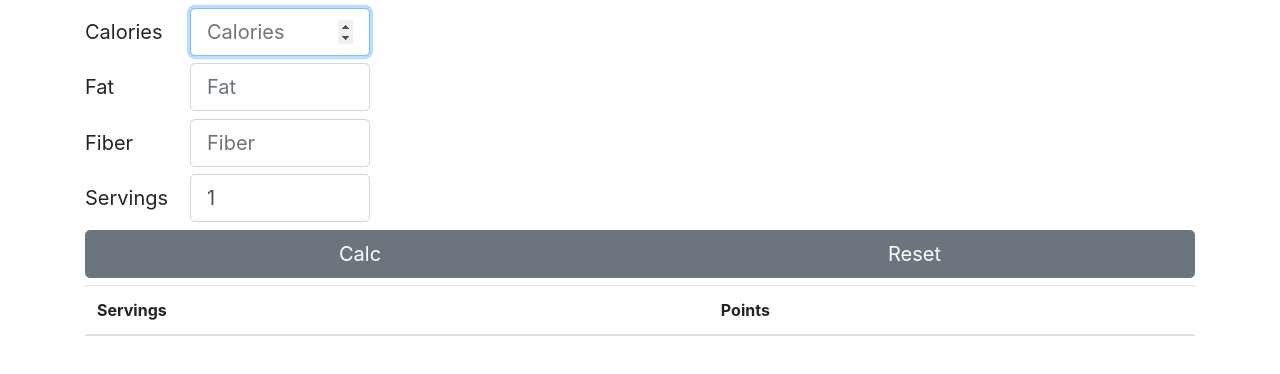
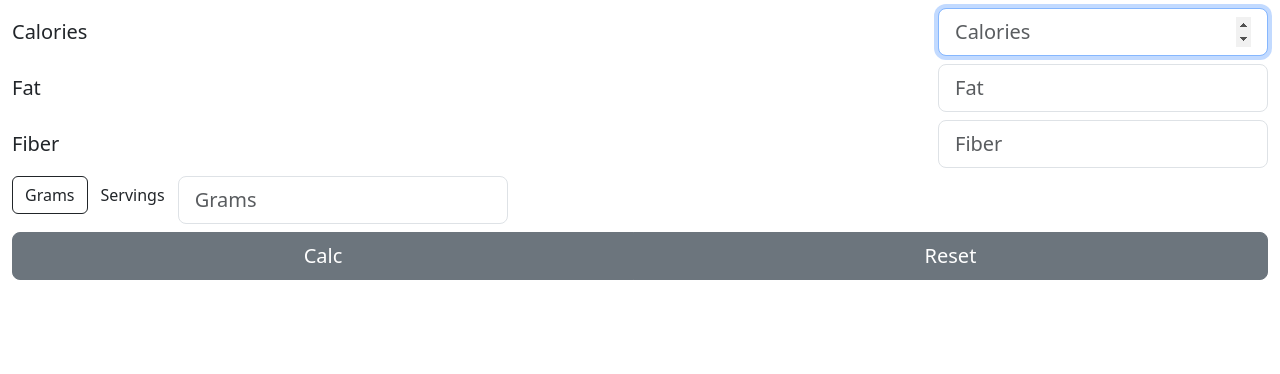
Before and after one commit to MichaelAndCara/point-calc, an Angular app: page / in a window 1280 px wide. Shown: the top 374 px of the page. Built offline with nearby package versions, Linux system fonts and the light colour scheme.

Commit message:
init grams and github pages

```diff
--- a/angular.json
+++ b/angular.json
@@ -110,6 +110,9 @@
               "devServerTarget": "point-calc:serve:production"
             }
           }
+        },
+        "deploy": {
+          "builder": "angular-cli-ghpages:deploy"
         }
       }
     }
--- a/package.json
+++ b/package.json
@@ -20,7 +20,10 @@
     "@angular/platform-browser": "^16.2.1",
     "@angular/platform-browser-dynamic": "^16.2.1",
     "@angular/router": "^16.2.1",
-    "bootstrap": "^4.4.1",
+    "@fortawesome/angular-fontawesome": "^0.13.0",
+    "@fortawesome/fontawesome-svg-core": "^6.4.2",
+    "@fortawesome/free-solid-svg-icons": "^6.4.2",
+    "bootstrap": "^5.3.1",
     "rxjs": "~6.5.5",
     "tslib": "^2.0.0",
     "zone.js": "~0.13.1"
@@ -33,6 +36,7 @@
     "@types/jasmine": "~3.6.0",
     "@types/jasminewd2": "^2.0.8",
     "@types/node": "^12.11.1",
+    "angular-cli-ghpages": "^2.0.3",
     "codelyzer": "^6.0.0",
     "jasmine-core": "~3.6.0",
     "jasmine-spec-reporter": "~5.0.0",
--- a/src/app/app.module.ts
+++ b/src/app/app.module.ts
@@ -3,6 +3,7 @@ import { FormsModule } from '@angular/forms';
 import { NgModule } from '@angular/core';
 
 import { AppComponent } from './app.component';
+import { FontAwesomeModule } from '@fortawesome/angular-fontawesome';
 import { CalculatorComponent } from './calculator/calculator.component';
 
 @NgModule({
@@ -12,7 +13,8 @@ import { CalculatorComponent } from './calculator/calculator.component';
   ],
   imports: [
     BrowserModule,
-    FormsModule
+    FormsModule,
+    FontAwesomeModule
   ],
   providers: [],
   bootstrap: [AppComponent]
--- a/src/app/calculator/calculator.component.html
+++ b/src/app/calculator/calculator.component.html
@@ -1,45 +1,52 @@
-<div class="container">
-    <div class="row">
-      <div class="col-xs-4">
-          <label for="calories" class="col-sm-2 col-form-label col-form-label-lg">Calories</label>
+<div class="d-flex justify-content-between pt-2">
+  <label for="calories" class="col-sm-2 col-form-label col-form-label-lg pe-2 flex-grow-1">Calories</label>
+  <input [(ngModel)]="food.calories" class="form-control form-control-lg w-auto" id="calories" type="number"
+    placeholder="Calories" autofocus onClick="this.select()" (keyup.enter)="keytab('fat')">
 </div>
-      <div class="col-xs-8">
-        <input [(ngModel)]="food.calories" class="form-control form-control-lg" id="calories" type="number" placeholder="Calories" autofocus onClick="this.select()" (keyup.enter)="keytab('fat')">
+<div class="d-flex justify-content-between pt-2">
+  <label for="fat" class="col-sm-2 col-form-label col-form-label-lg pe-2">Fat</label>
+  <input [(ngModel)]="food.fat" class="form-control form-control-lg w-auto" id="fat" type="number" placeholder="Fat"
+    onClick="this.select()" (keyup.enter)="keytab('fiber')">
 </div>
+<div class="d-flex justify-content-between pt-2">
+  <label for="fiber" class="col-sm-2 col-form-label col-form-label-lg">Fiber</label>
+  <input [(ngModel)]="food.fiber" class="form-control form-control-lg w-auto" id="fiber" type="number"
+    placeholder="Fiber" onClick="this.select()" (keyup.enter)="keytab('grams')">
 </div>
-    <div class="row">
-        <div class="col-xs-4">
-            <label for="fat" class="col-sm-2 col-form-label col-form-label-lg">Fat</label>
+<div class="d-flex pt-2">
+  <div class="w-400">
+    <input type="radio" class="btn-check form-control-lg" name="options-base" id="option5" autocomplete="off"
+      [attr.checked]="gramsToggle ? 'checked' : null" (click)="toggleGrams(true)">
+    <label class="btn" for="option5">Grams</label>
+    <input type="radio" class="btn-check form-control-lg" name="options-base" id="option6" autocomplete="off"
+      [attr.checked]="!gramsToggle ? 'checked' : null" (click)="toggleGrams(false)">
+    <label class="btn" for="option6">Servings</label>
   </div>
-      <div class="col-xs-8">
-        <input [(ngModel)]="food.fat" class="form-control form-control-lg" id="fat" type="number" placeholder="Fat" onClick="this.select()" (keyup.enter)="keytab('fiber')">
+  <input [(ngModel)]="food.grams" class="form-control form-control-lg w-auto" id="grams" type="number"
+    placeholder="{{gramsToggle ? 'Grams' : 'Servings'}}" onClick="this.select()" (keyup.enter)="keytab('calculate')">
 </div>
-    </div>
-    <div class="row">
-        <div class="col-xs-4">
-            <label for="fiber" class="col-sm-2 col-form-label col-form-label-lg">Fiber</label>
-        </div>
-      <div class="col-xs-8">
-        <input [(ngModel)]="food.fiber" class="form-control form-control-lg" id="fiber" type="number" placeholder="Fiber" onClick="this.select()" (keyup.enter)="keytab('servings')">
-      </div>
-    </div>
-    <div class="row">
-        <div class="col-xs-4">
-            <label for="servings" class="col-sm-2 col-form-label col-form-label-lg">Servings</label>
-        </div>
-      <div class="col-xs-8">
-        <input [(ngModel)]="food.servings" class="form-control form-control-lg" id="servings" type="number" placeholder="Servings" onClick="this.select()" (keyup.enter)="keytab('calculate')">
-      </div>
-    </div>
-    <div class="row">
-      <div class="col-xs-12 col-sm-12 btn-group" role="group">
-        <button (click)="calculate(food)" id="calculate" class="btn btn-secondary btn-lg" type="submit">Calc</button>
-        <button (click)="reset()" class="btn btn-secondary btn-lg" type="submit">Reset</button>
-      </div>
+<div class="btn-group d-flex justify-content-between pt-2">
+  <button (click)="calculate(food)" id="calculate" class="btn btn-secondary btn-lg flex-fill"
+    type="submit">Calc</button>
+  <button (click)="reset()" class="btn btn-secondary btn-lg flex-fill" type="submit">Reset</button>
 </div>
 <div class="row">
   <div class="col-xs-12 col-sm-12">
-        <table class="table">
+    <table *ngIf="points && points.length > 0 && gramsToggle" class="table">
+      <thead>
+        <tr>
+          <th>Grams</th>
+          <th>Points</th>
+        </tr>
+      </thead>
+      <tbody>
+        <tr *ngFor="let point of points">
+          <td>{{point.grams | number:'1.0-0'}}</td>
+          <td>{{point.points | number:'1.0-0'}}</td>
+        </tr>
+      </tbody>
+    </table>
+    <table *ngIf="points && points.length && !gramsToggle" class="table">
       <thead>
         <tr>
           <th>Servings</th>
@@ -55,4 +62,3 @@
     </table>
   </div>
 </div>
-  </div>
--- a/src/app/calculator/calculator.component.ts
+++ b/src/app/calculator/calculator.component.ts
@@ -1,6 +1,7 @@
 import { Component, OnInit } from '@angular/core';
 import { Food } from 'src/app/models/food';
 import { Point } from 'src/app/models/point';
+import { faChevronUp, faChevronDown } from '@fortawesome/free-solid-svg-icons';
 
 @Component({
   selector: 'app-calculator',
@@ -8,19 +9,30 @@ import { Point } from 'src/app/models/point';
   styleUrls: ['./calculator.component.css']
 })
 export class CalculatorComponent implements OnInit {
-
+  public faChevronUp = faChevronUp;
+  public faChevronDown = faChevronDown;
   public title = 'WW Point Calc';
   public food: Food = new Food();
   public points: Point[] = [];
+  public gramsToggle = true;
+  private gramIncrement = 0;
 
   constructor() { }
 
   ngOnInit() {
-    this.food.servings = 1;
+  }
+
+  toggleGrams(gramsToggle: boolean) {
+    this.gramsToggle = gramsToggle;
+    this.food.grams = undefined;
+    this.food.servings = undefined;
+    this.points = [];
   }
 
   calculate(food: Food) {
     this.points = [];
+    this.gramIncrement = 0;
+    this.lockGramIncrement();
 
     if (food.calories == null) {
       return;
@@ -34,7 +46,41 @@ export class CalculatorComponent implements OnInit {
       food.fiber = 0;
     }
 
-    let tempServings = food.servings;
+    if (this.gramsToggle) {
+      let tempGrams = 1;
+
+      while (this.points.length < 13) {
+        const tempIncrement = (tempGrams - food.grams) * this.gramIncrement;
+        const tempCalories = food.calories + (food.calories * tempIncrement);
+        const tempFat = food.fat + (food.fat * tempIncrement);
+        let tempFiber = food.fiber + (food.fiber * tempIncrement);
+
+        if (tempFiber > 4) {
+          tempFiber = 4;
+        }
+
+        const point: Point = {
+          grams: tempGrams,
+          points: ((tempCalories / 50) + (tempFat / 12) - (tempFiber / 5)),
+          servings: 0
+        };
+
+        if (this.points.length === 0) {
+          this.points.push(point);
+        } else {
+          const lastPoints = this.points[this.points.length - 1].points;
+          const index = this.points.findIndex(x => x.grams === tempGrams - 1);
+
+          if (Math.round(point.points) === Math.round(lastPoints)) {
+            this.points[index] = point;
+          } else {
+            this.points.push(point);
+          }
+        }
+        tempGrams = tempGrams + 1;
+      }
+    } else {
+      let tempServings = food.grams;
 
       while (tempServings > 0) {
         const tempCalories = food.calories * tempServings;
@@ -49,9 +95,10 @@ export class CalculatorComponent implements OnInit {
           tempFiber = 4;
         }
 
-      this.points.push({ servings: tempServings, points: ((tempCalories / 50) + (tempFat / 12) - (tempFiber / 5)) });
+        this.points.push({ servings: tempServings, points: ((tempCalories / 50) + (tempFat / 12) - (tempFiber / 5)), grams: 0 });
 
         tempServings = tempServings - .25;
+      }
     }
   }
 
@@ -62,7 +109,14 @@ export class CalculatorComponent implements OnInit {
   reset() {
     this.points = [];
     this.food = new Food();
-    this.food.servings = 1;
+    this.gramIncrement = 0;
     document.getElementById('calories').focus();
   }
+
+  private lockGramIncrement(): void {
+    if (this.food.grams && !this.gramIncrement) {
+      // lock the gram increment to multiply the calories, fat, and fiber by it
+      this.gramIncrement = (100 / this.food.grams) * .01;
     }
+  }
+}
--- a/src/app/models/food.ts
+++ b/src/app/models/food.ts
@@ -3,4 +3,5 @@ export class Food {
     fat: number;
     fiber: number;
     servings: number;
+    grams: number;
 }
--- a/src/app/models/point.ts
+++ b/src/app/models/point.ts
@@ -1,4 +1,5 @@
 export class Point {
     servings: number;
+    grams: number;
     points: number;
 }
--- a/src/index.html
+++ b/src/index.html
@@ -1,14 +1,19 @@
 <!doctype html>
 <html lang="en">
+
 <head>
   <meta charset="utf-8">
   <title>PointCalc</title>
-  <base href="/">
+  <base href="/point-calc/">
   <meta name="viewport" content="width=device-width, initial-scale=1">
   <meta name="apple-mobile-web-app-capable" content="yes" />
   <link rel="icon" type="image/x-icon" href="favicon.ico">
 </head>
+
 <body>
-  <app-root></app-root>
+  <div class="container-fluid">
+    <app-root></app-root>
+  </div>
 </body>
+
 </html>
--- a/src/styles.css
+++ b/src/styles.css
@@ -1,13 +1,13 @@
 /* You can add global styles to this file, and also import other style files */
 
-.row {
+/* .row {
     padding-top: 2mm;
-}
+} */
 
- label {
+ /* label {
      width:120px !important;
  }
 
  input {
     width:180px !important;
-}
+} */
```
Also changed, not shown: 1 other file (tests, documents, lock files or other folders). Lines whose indentation alone changed are shown as unchanged.
